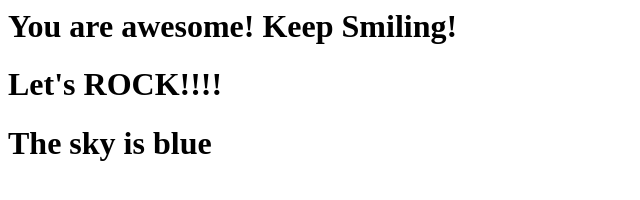
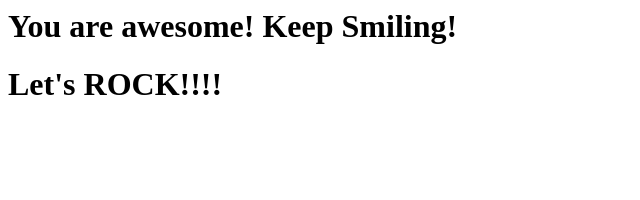
Before and after one commit to Vuta1990/testPythonCICD, a plain HTML site: page index.html in a window 1280 px wide. Shown: the whole page, without its empty margins (0-640 px from the left). Drawn offline with Linux system fonts and the light colour scheme.

Commit message:
Update index.html

```diff
--- a/index.html
+++ b/index.html
@@ -4,6 +4,5 @@
   <body>
     <h1>You are awesome! Keep Smiling!<h1>
     <h1>Let's ROCK!!!!<h1>
-    <h1>The sky is blue<h1>
-      </body>
+  </body>
 </html>
```
